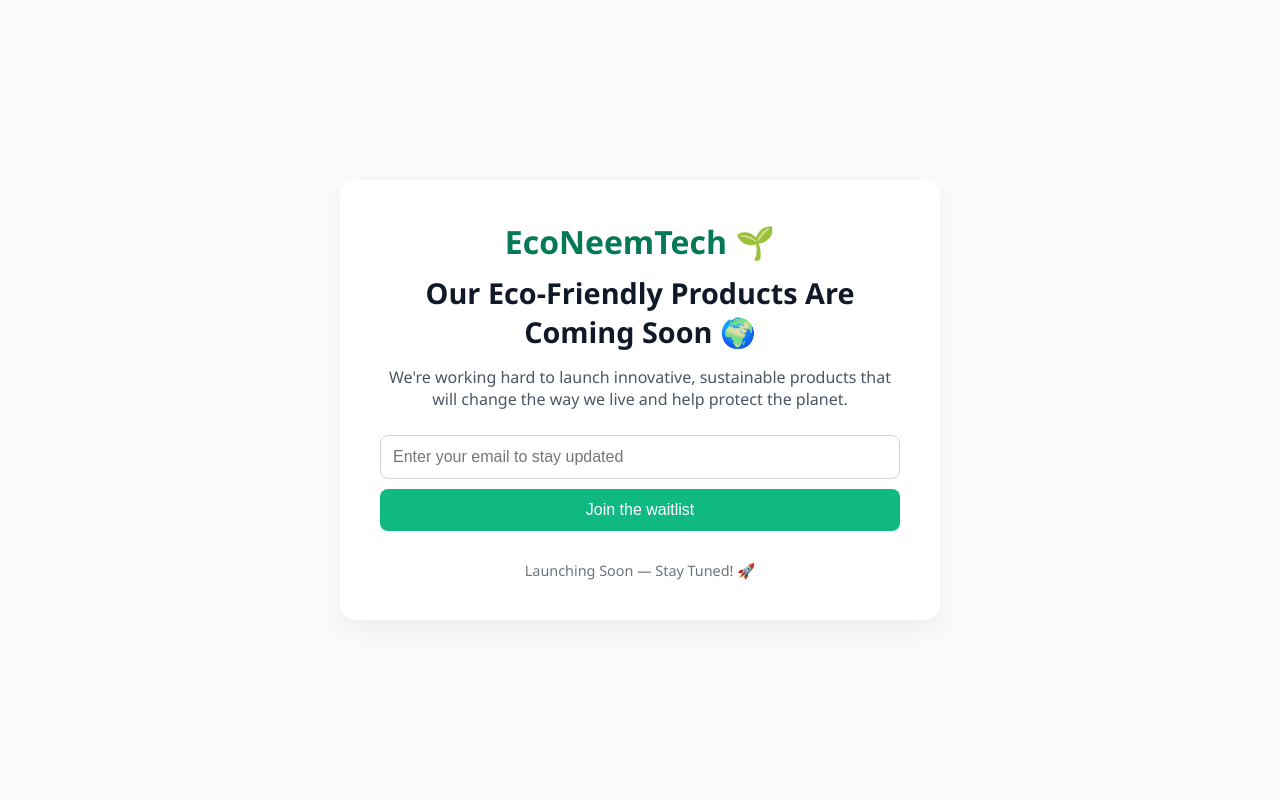
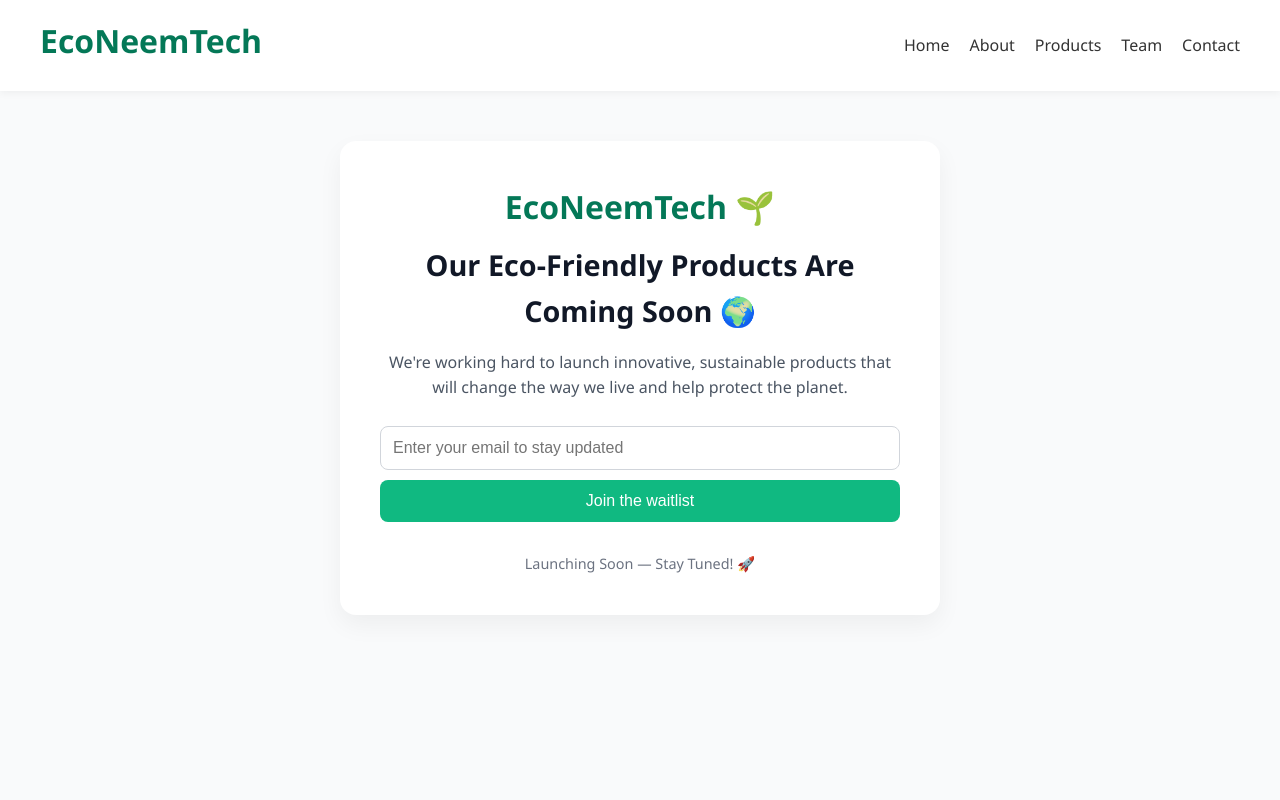
Before and after one commit to vviko-ko/PHP-Course, a PHP site: page /Products.php in a window 1280 px wide. Run offline with PHP 8.4, Linux system fonts and the light colour scheme.

Commit message:
update of code

```diff
--- a/Products.css
+++ /dev/null
@@ -1,95 +0,0 @@
-/* Reset and base */
-* {
-  margin: 0;
-  padding: 0;
-  box-sizing: border-box;
-}
-
-body {
-  font-family: "Segoe UI", sans-serif;
-  background-color: #f9fafb;
-  color: #1f2937;
-  display: flex;
-  align-items: center;
-  justify-content: center;
-  height: 100vh;
-  padding: 20px;
-  text-align: center;
-}
-
-.coming-soon-container {
-  max-width: 600px;
-  background-color: #ffffff;
-  padding: 40px;
-  border-radius: 16px;
-  box-shadow: 0 10px 25px rgba(0, 0, 0, 0.05);
-  animation: fadeIn 1.2s ease-in-out;
-}
-
-.logo {
-  font-size: 2rem;
-  font-weight: bold;
-  color: #047857;
-  margin-bottom: 10px;
-}
-
-.coming-text {
-  font-size: 1.8rem;
-  margin-bottom: 15px;
-  color: #111827;
-}
-
-.description {
-  font-size: 1rem;
-  margin-bottom: 25px;
-  color: #4b5563;
-}
-
-.notify-form {
-  display: flex;
-  flex-direction: column;
-  gap: 10px;
-}
-
-.notify-form input {
-  padding: 12px;
-  border: 1px solid #d1d5db;
-  border-radius: 8px;
-  font-size: 1rem;
-}
-
-.notify-form button {
-  padding: 12px;
-  background-color: #10b981;
-  color: white;
-  border: none;
-  border-radius: 8px;
-  font-size: 1rem;
-  cursor: pointer;
-  transition: background-color 0.3s ease;
-}
-
-.notify-form button:hover {
-  background-color: #059669;
-}
-
-.launch-note {
-  margin-top: 30px;
-  font-size: 0.9rem;
-  color: #6b7280;
-}
-
-@keyframes fadeIn {
-  from { opacity: 0; transform: translateY(10px); }
-  to { opacity: 1; transform: translateY(0); }
-}
-
-@media screen and (max-width: 480px) {
-  .coming-soon-container {
-    padding: 30px 20px;
-  }
-
-  .coming-text {
-    font-size: 1.4rem;
-  }
-}
--- a/Products.php
+++ b/Products.php
@@ -1,12 +1,42 @@
+<?php
+$company_name = "EcoNeemTech";
+$page_title = "Contact Us";
+ $nav_items = ['Home', 'About', 'Products', 'Team', 'Contact'];
+
+?>
 <!DOCTYPE html>
 <html lang="en">
 <head>
   <meta charset="UTF-8" />
   <meta name="viewport" content="width=device-width, initial-scale=1.0"/>
   <title>Products | Coming Soon - EcoNeemTech</title>
-  <link rel="stylesheet" href="Products.css">
+  <link rel="stylesheet" href="style.css">
 </head>
-<body>
+<body class="emma">
+
+<nav class="navbar">
+  <div class="nav-container">
+    <div class="logo"><?= $company_name ?></div>
+
+    <!-- Hamburger -->
+    <!-- Hamburger -->
+<div class="hamburger" onclick="toggleMenu(this)">
+  <span></span>
+  <span></span>
+  <span></span>
+</div>
+
+
+    <!-- Navigation Links -->
+    <div class="nav-links" id="navLinks">
+      <ul>
+        <?php foreach ($nav_items as $item): ?>
+          <li><a href="<?= strtolower($item) ?>.php"><?= $item ?></a></li>
+        <?php endforeach; ?>
+      </ul>
+    </div>
+  </div>
+</nav>
 
   <div class="coming-soon-container">
     <h1 class="logo">EcoNeemTech 🌱</h1>
@@ -20,5 +50,22 @@
 
     <p class="launch-note">Launching Soon — Stay Tuned! 🚀</p>
   </div>
+  <script src="https://cdn.jsdelivr.net/npm/aos@2.3.4/dist/aos.js"></script>
+<script>
+  AOS.init();
+</script>
+<script>
+  function toggleMenu() {
+    const navLinks = document.getElementById("navLinks");
+    navLinks.classList.toggle("active");
+  }
+</script>
+<script>
+  function toggleMenu(el) {
+    el.classList.toggle("open");
+    document.getElementById("navLinks").classList.toggle("active");
+  }
+</script>
+
 </body>
 </html>
--- a/style.css
+++ b/style.css
@@ -1393,3 +1393,101 @@ x
     color: #222;
   }
 }
+
+.emma {
+  font-family: "Segoe UI", sans-serif;
+  background-color: #f9fafb;
+  color: #1f2937;
+  /* display: flex; */
+  /* align-items: center; */
+  /* justify-content: center; */
+  height: 100vh;
+  padding: 20px;
+  text-align: center;
+  margin: 0;
+  padding: 0;
+  box-sizing: border-box;
+}
+
+.coming-soon-container {
+  max-width: 600px;
+  background-color: #ffffff;
+  padding: 40px;
+  margin-top: 50px;
+  border-radius: 16px;
+  box-shadow: 0 10px 25px rgba(0, 0, 0, 0.05);
+  animation: fadeIn 1.2s ease-in-out;
+  /* align-items: center; */
+  /* justify-content: center; */
+  /* place-items: center; */
+  margin-left: auto;
+  margin-right: auto;
+}
+
+.logo {
+  font-size: 2rem;
+  font-weight: bold;
+  color: #047857;
+  margin-bottom: 10px;
+}
+
+.coming-text {
+  font-size: 1.8rem;
+  margin-bottom: 15px;
+  color: #111827;
+}
+
+.description {
+  font-size: 1rem;
+  margin-bottom: 25px;
+  color: #4b5563;
+}
+
+.notify-form {
+  display: flex;
+  flex-direction: column;
+  gap: 10px;
+}
+
+.notify-form input {
+  padding: 12px;
+  border: 1px solid #d1d5db;
+  border-radius: 8px;
+  font-size: 1rem;
+}
+
+.notify-form button {
+  padding: 12px;
+  background-color: #10b981;
+  color: white;
+  border: none;
+  border-radius: 8px;
+  font-size: 1rem;
+  cursor: pointer;
+  transition: background-color 0.3s ease;
+}
+
+.notify-form button:hover {
+  background-color: #059669;
+}
+
+.launch-note {
+  margin-top: 30px;
+  font-size: 0.9rem;
+  color: #6b7280;
+}
+
+@keyframes fadeIn {
+  from { opacity: 0; transform: translateY(10px); }
+  to { opacity: 1; transform: translateY(0); }
+}
+
+@media screen and (max-width: 480px) {
+  .coming-soon-container {
+    padding: 30px 20px;
+  }
+
+  .coming-text {
+    font-size: 1.4rem;
+  }
+}
```
